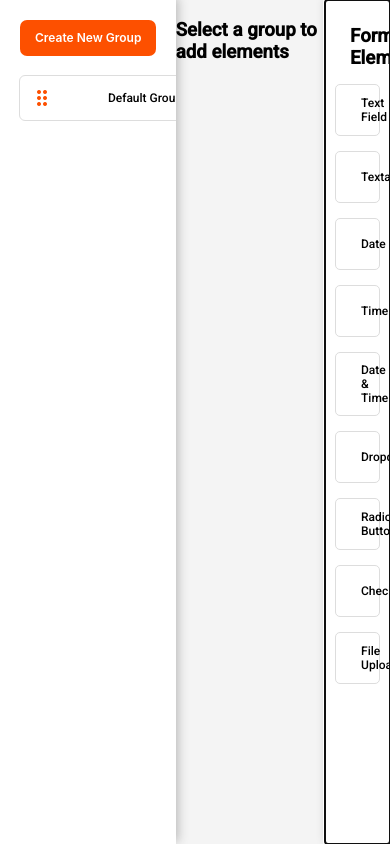
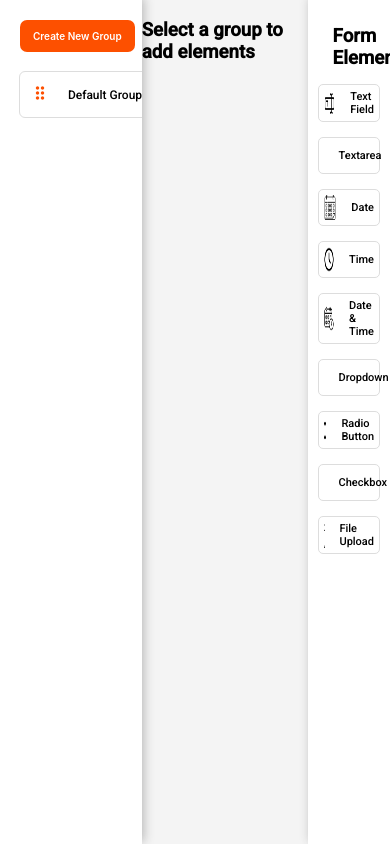
Before and after one commit to Devaprakash-coder/Zuper-No-code-task, an Angular app: page / in a window 390 px wide. Built offline with nearby package versions, Linux system fonts and the light colour scheme.

Commit message:
CSS changes

```diff
--- a/src/app/left-pane/left-pane.component.css
+++ b/src/app/left-pane/left-pane.component.css
@@ -18,7 +18,7 @@
   border: none;
 }
 
-  .btn:hover{
+.btn:hover {
   box-shadow: 0px 1px 4px 2px #fd500099;
 }
 
@@ -40,20 +40,27 @@
   gap: 10px;
   display: flex !important;
   align-items: center !important;
-    padding: 10px !important;
+  /* padding: 10px !important; */
   background: white !important;
   outline: 1px solid #ddd !important;
   cursor: pointer;
   border-radius: 5px;
   font-size: 12px;
   font-weight: 500;
-    span{
+  height: 45px;
+  padding: 0px 10px;
+
+  span {
     width: 100%;
     text-align: center;
+    height: 100%;
+    display: flex;
+    align-items: center;
+    justify-content: center;
   }
 }
 
-  .group-item:hover{
+.group-item:hover {
   outline: 2px solid #FD5000 !important;
 }
 
@@ -67,13 +74,29 @@
   color: #FD5000;
 }
 
-  .delete-icon{
-    color:#f36464;
+.delete-icon {
+  color: #f36464;
   height: unset;
-    font-size:18px
+  font-size: 18px
 }
 
-  .selectedGroup{
+.selectedGroup {
   outline: 2px solid #FD5000 !important;
   background: #ffb18d5e !important;
 }
+
+@media (max-width: 768px) {
+
+  .group-container{
+    width: 170px;
+  }
+
+  .drag-handle{
+    font-size: 20px;
+  }
+
+  .btn{
+    padding: 3px 13px;
+    font-size: 10px;
+  }
+}
--- a/src/app/left-pane/left-pane.component.html
+++ b/src/app/left-pane/left-pane.component.html
@@ -1,7 +1,8 @@
 <div class="group-container">
     <button (click)="addNewFieldGroup()" class="btn">Create New Group</button>
     <div cdkDropList (cdkDropListDropped)="drop($event)" class="group-list">
-        <div *ngFor="let group of fieldGroups; let i = index" cdkDrag class="group-item" [ngClass]="{'selectedGroup':group.selected}">
+        <div *ngFor="let group of fieldGroups; let i = index" cdkDrag class="group-item"
+            [ngClass]="{'selectedGroup':group.selected}">
             <mat-icon cdkDragHandle class="drag-handle">drag_indicator</mat-icon>
             <span (click)="selectedFieldGroup(group)">
                 {{ group?.groupName }}
--- a/src/app/main-frame/main-frame.component.css
+++ b/src/app/main-frame/main-frame.component.css
@@ -26,7 +26,8 @@
   flex-direction: column;
   align-items: center;
   position: relative;
-    .content-card-container{
+
+  .content-card-container {
     background: #ffffff;
     border-radius: 4px;
     box-shadow: 3px 3px 5px 0px #dbdbdb;
@@ -39,7 +40,8 @@
     height: 22%;
     width: 57%;
     min-height: 22%;
-      textarea{
+
+    textarea {
       max-width: 100%;
       max-height: fit-content;
       min-width: 100%;
@@ -48,11 +50,12 @@
   }
 }
 
-  .footer-btn{
+.footer-btn {
   position: absolute;
-    top: 0;
+  top: 10px;
   right: 25px;
-    button{
+
+  button {
     background-color: #FD5000;
     font-family: "Inter", Sans-serif;
     font-size: 12px;
@@ -65,12 +68,13 @@
     border: none;
     cursor: pointer;
   }
-    button:hover{
+
+  button:hover {
     box-shadow: 0px 1px 4px 2px #fd500099;
   }
 }
 
-.element-left-icons{
+.element-left-icons {
   width: 10%;
   height: 100%;
   display: flex;
@@ -80,23 +84,26 @@
   cursor: grab;
   color: #FD5000;
 }
-.elements{
+
+.elements {
   width: 70%;
   text-align: left;
   display: flex;
   align-items: self-start;
   flex-direction: column;
 }
-  .element-right-icons{
+
+.element-right-icons {
   display: flex;
   flex-direction: column;
   width: 10%;
   align-items: center;
   height: 100%;
   justify-content: space-evenly;
-    mat-icon{
+
+  mat-icon {
     font-size: 17px;
-      cursor:pointer;
+    cursor: pointer;
     color: #FD5000;
   }
 }
@@ -108,7 +115,7 @@
     font-size: 18px;
   } */
 
-  .group-content{
+.group-content {
   width: 50%;
   background: #ffffff;
   height: 10%;
@@ -121,18 +128,21 @@
   flex-direction: column;
   margin-bottom: 25px;
   position: relative;
-    input{
+
+  input {
     border: none;
     font-size: 24px;
     border-bottom: 2px black solid;
     outline: none;
     font-weight: bold;
   }
-    .group-icons{
+
+  .group-icons {
     position: absolute;
     right: 10px;
     top: 15px;
-      mat-icon{
+
+    mat-icon {
       font-size: 20px;
       color: #FD5000;
       margin-right: 8px;
@@ -141,7 +151,7 @@
   }
 }
 
-  .form-elements{
+.form-elements {
   width: 100%;
   /* border: none; */
   border-radius: 3px;
@@ -150,27 +160,32 @@
   padding: 5px;
   margin-top: 10px;
 }
-  .form-elements:hover{
+
+.form-elements:hover {
   box-shadow: 1px 1px 3px #bbbbbb;
 }
 
-  .element-type-icon{
+.element-type-icon {
   width: 30px;
   height: 30px;
   margin-right: 15px;
-    img{
+
+  img {
     width: 100%;
     height: 100%;
   }
 }
 
-  .right-pane,.right-editor {
+.right-pane,
+.right-editor {
   width: 20%;
   padding: 10px;
   background: #ffffff;
   overflow-y: scroll;
   scrollbar-width: none;
   box-shadow: 2px -2px 10px 0px #b8b8b8;
+  outline: none;
+
   h3 {
     margin-bottom: 10px;
   }
@@ -192,14 +207,15 @@
     font-size: 12px;
     font-weight: 500;
   }
+
   .drag-icon {
     margin-right: 10px;
     cursor: grab;
   }
 }
 
-  .element-item:hover{
-    border:1px solid #FD5000 !important;
+.element-item:hover {
+  border: 1px solid #FD5000 !important;
 }
 
 /* Ensures the dragged item retains its original look */
@@ -210,12 +226,14 @@
   padding: 10px;
   display: flex;
   align-items: center;
-  opacity: 1 !important; /* Prevent transparency */
+  opacity: 1 !important;
+  /* Prevent transparency */
 }
 
 /* Placeholder where the dragged item was */
 .cdk-drag-placeholder {
-  opacity: 0.3 !important; /* Reduce transparency */
+  opacity: 0.3 !important;
+  /* Reduce transparency */
   background: #f0f0f0 !important;
   border: 1px dashed #ccc !important;
 }
@@ -225,7 +243,7 @@
   transition: transform 250ms cubic-bezier(0, 0, 0.2, 1);
 }
 
-.drop-content{
+.drop-content {
   width: 100%;
   height: 100%;
   display: flex;
@@ -235,24 +253,26 @@
   scrollbar-width: none;
 }
 
-.right-editor{
+.right-editor {
   position: absolute;
   right: 0;
   height: 97%;
 }
 
-.editor-container{
+.editor-container {
   display: flex;
   flex-direction: column;
   gap: 10px;
   margin-top: 30px;
   padding: 10px;
-      .editor-fields{
+
+  .editor-fields {
     display: flex;
     flex-direction: column;
     gap: 10px;
   }
-      .checkbox{
+
+  .checkbox {
     display: flex;
     align-items: center;
     gap: 15px;
@@ -261,24 +281,85 @@
   }
 }
 
-.delete{
+.delete {
   color: red;
 }
 
-.text-input{
+.text-input {
   padding: 6px;
   border: none;
   border-bottom: 1px solid #FD5000;
   outline: none;
 }
 
-.element-header{
+.element-header {
   display: flex;
   justify-content: space-between;
   margin: 10px;
-  span{
+  span {
     font-weight: 400;
     color: red;
     cursor: pointer;
   }
 }
+
+input[type="checkbox"],input[type="radio"] {
+  accent-color: #FD5000;
+  box-shadow: none !important;
+  width: 20px;
+    height: 20px;
+}
+
+@media (max-width: 768px) {
+  .group-content{
+    width: 85%;
+    top: 20px;
+    padding: 20px;
+    margin-bottom: 0;
+    h2{
+    font-size: 18px;
+    }
+    p{
+      font-size: 12px;
+    }
+  }
+  .content .content-card-container{
+    width: 99%;
+    /* top: 42px; */
+  }
+  .footer-btn{
+    top: 5px;
+    right: 15px;
+    button{
+      font-size: 10px;
+      padding: 2px 18px;
+    }
+  }
+  .content{
+    gap: 50px;
+  }
+  .elements{
+    font-size: 12px;
+  }
+  .form-elements[_ngcontent-ng-c3293137146] {
+    width: 95%;
+  }
+  .element-right-icons{
+    align-items: start;
+  }
+  .right-pane{
+    width: 25%;
+    .element-item{
+      padding: 5px !important;
+      font-size: 11px;
+    }
+  }
+  .element-type-icon{
+    width: 25px;
+    height: 25px;
+  }
+}
+
+  @media (max-width: 480px) {
+
+  }
--- a/src/app/main-frame/main-frame.component.ts
+++ b/src/app/main-frame/main-frame.component.ts
@@ -3,11 +3,11 @@ import { CommonService } from '../common.service';
 import { CommonModule } from '@angular/common';
 import { FormsModule } from '@angular/forms';
 import { MatIconModule } from '@angular/material/icon';
-import { DragDropModule, CdkDragDrop,moveItemInArray } from '@angular/cdk/drag-drop';
+import { DragDropModule, CdkDragDrop, moveItemInArray } from '@angular/cdk/drag-drop';
 import { MatDrawer } from '@angular/material/sidenav';
 import { MatSidenavModule } from '@angular/material/sidenav';
 import { LeftPaneComponent } from '../left-pane/left-pane.component';
-import {MatDialog} from '@angular/material/dialog';
+import { MatDialog } from '@angular/material/dialog';
 import { ConfirmationPopupComponent } from '../confirmation-popup/confirmation-popup.component';
 
 @Component({
@@ -29,23 +29,22 @@ export class MainFrameComponent {
   editEnabled: boolean = false;
 
   formElementsList = [
-    { name: 'Text Field', type: 'text',icon:'../../assets/text.png',placeholder:'Type Here...',mandatory:false,readOnly:false },
-    { name: 'Textarea', type: 'textarea',icon:'../../assets/text desc.png',placeholder:'Type Here...',mandatory:false,readOnly:false  },
-    { name: 'Date', type: 'date',icon:'../../assets/calendar.png',placeholder:'Type Here...',mandatory:false,readOnly:false },
-    { name: 'Time', type: 'time',icon:'../../assets/clock.png',placeholder:'Type Here...',mandatory:false,readOnly:false  },
-    { name: 'Date & Time', type: 'datetime-local',icon:'../../assets/date-time.png',mandatory:false,readOnly:false },
-    { name: 'Dropdown', type: 'select',icon:'../../assets/drop-down.png',mandatory:false,readOnly:false },
-    { name: 'Radio Button', type: 'radio',icon:'../../assets/radio.png',mandatory:false,readOnly:false  },
-    { name: 'Checkbox', type: 'checkbox',icon:'../../assets/checkbox.png',mandatory:false,readOnly:false  },
-    { name: 'File Upload', type: 'file',icon:'../../assets/calendar.png',mandatory:false,readOnly:false  }
+    { name: 'Text Field', type: 'text', icon: '../../assets/text.png', placeholder: 'Type Here...', mandatory: false, readOnly: false },
+    { name: 'Textarea', type: 'textarea', icon: '../../assets/text desc.png', placeholder: 'Type Here...', mandatory: false, readOnly: false },
+    { name: 'Date', type: 'date', icon: '../../assets/calendar.png', placeholder: 'Type Here...', mandatory: false, readOnly: false },
+    { name: 'Time', type: 'time', icon: '../../assets/clock.png', placeholder: 'Type Here...', mandatory: false, readOnly: false },
+    { name: 'Date & Time', type: 'datetime-local', icon: '../../assets/date-time.png', mandatory: false, readOnly: false },
+    { name: 'Dropdown', type: 'select', icon: '../../assets/drop-down.png', placeholder: 'Select an option', mandatory: false, readOnly: false },
+    { name: 'Radio Button', type: 'radio', icon: '../../assets/radio.png', mandatory: false, readOnly: false },
+    { name: 'Checkbox', type: 'checkbox', icon: '../../assets/checkbox.png', mandatory: false, readOnly: false },
+    { name: 'File Upload', type: 'file', icon: '../../assets/calendar.png', mandatory: false, readOnly: false }
   ];
 
   @ViewChild('rightDrawer') rightDrawer!: MatDrawer;
   @ViewChild('elementEditorDrawer') elementEditorDrawer!: MatDrawer;
-  panelOpenState:boolean = true;
-  selectedElement:any;
+  selectedElement: any;
 
-  constructor(private commonService: CommonService,private dialog:MatDialog) {}
+  constructor(private commonService: CommonService, private dialog: MatDialog) { }
 
   ngOnInit() {
     this.commonService.selectedGroup.subscribe(res => {
@@ -62,44 +61,42 @@ export class MainFrameComponent {
     }
   }
 
-  openElementEditor(element:any){
-    this.rightDrawer.close()
+  openElementEditor(element: any) {
     this.elementEditorDrawer.open()
     this.selectedElement = element;
   }
 
-  closeEditor(){
+  closeEditor() {
     this.elementEditorDrawer.close()
-    this.rightDrawer.open()
   }
 
-  copyElement(element:any){
+  copyElement(element: any) {
     this.selectedGroup.formElementsList.push(element)
   }
 
-  openDeleteDialog(element: any,type:string,index?: number) {
+  openDeleteDialog(element: any, type: string, index?: number) {
     let title = element.name || element.groupName;
     const dialogRef = this.dialog.open(ConfirmationPopupComponent, {
       width: 'auto',
       data: { name: title }
     });
     dialogRef.afterClosed().subscribe(result => {
-      if (result && type =='deleteElement') {
+      if (result && type == 'deleteElement') {
         this.selectedGroup.formElementsList.splice(index, 1);
       }
-      else if(result && type =='deleteGroup'){
-        console.log("this",this.selectedGroup)
+      else if (result && type == 'deleteGroup') {
+        console.log("this", this.selectedGroup)
         this.selectedGroup = null
       }
     });
   }
 
-  copyGroup(group:any){
-    console.log("group",group)
+  copyGroup(group: any) {
+    console.log("group", group)
     this.commonService.copiedGroup.next(group)
   }
 
-  saveForm(){
+  saveForm() {
     this.commonService.saveToLocalStorage();
   }
 
```
Also changed, not shown: src/app/common.service.ts (+5 -5 lines), src/app/left-pane/left-pane.component.ts (+22 -24 lines), src/app/main-frame/main-frame.component.html (+20 -6 lines). Lines whose indentation alone changed are shown as unchanged.
